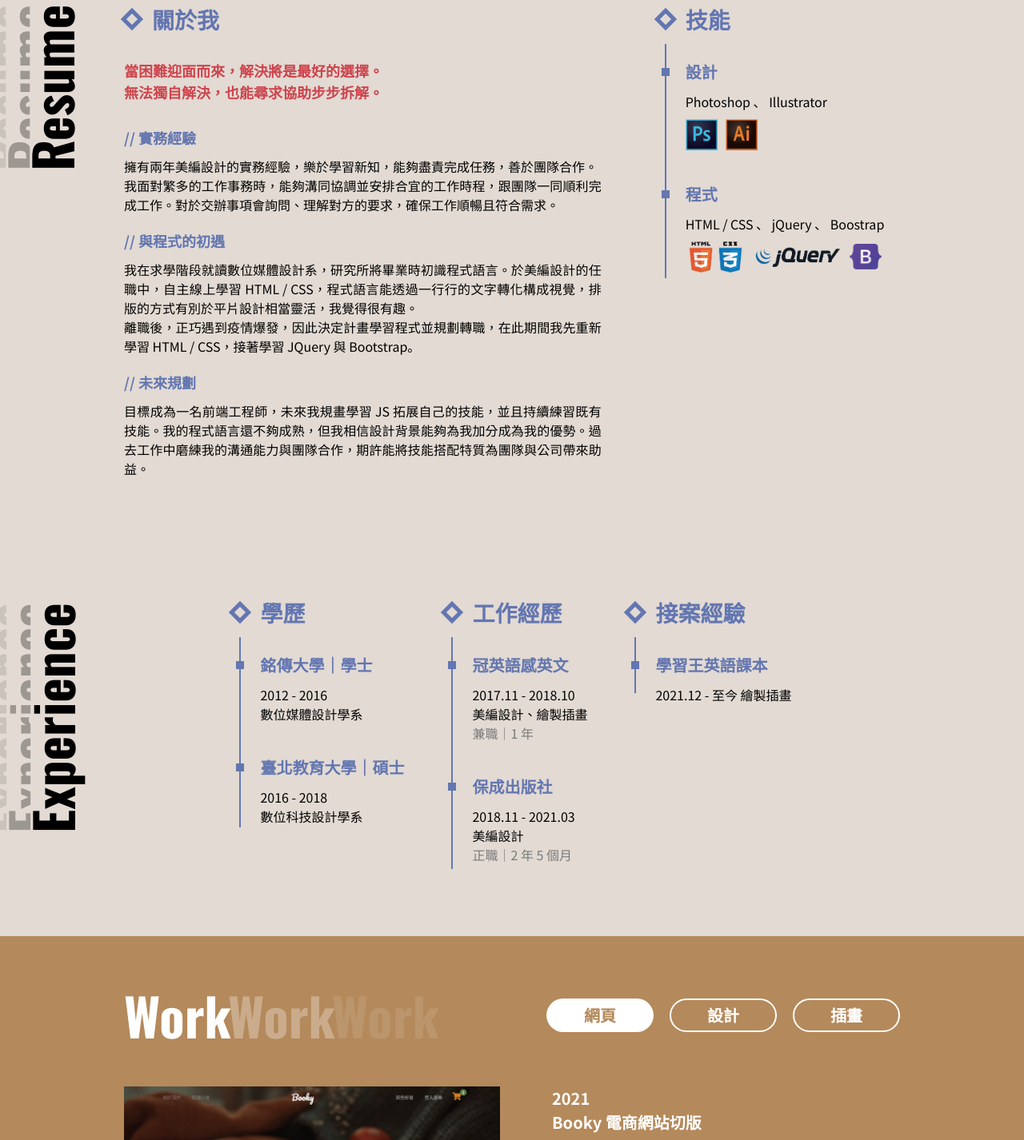
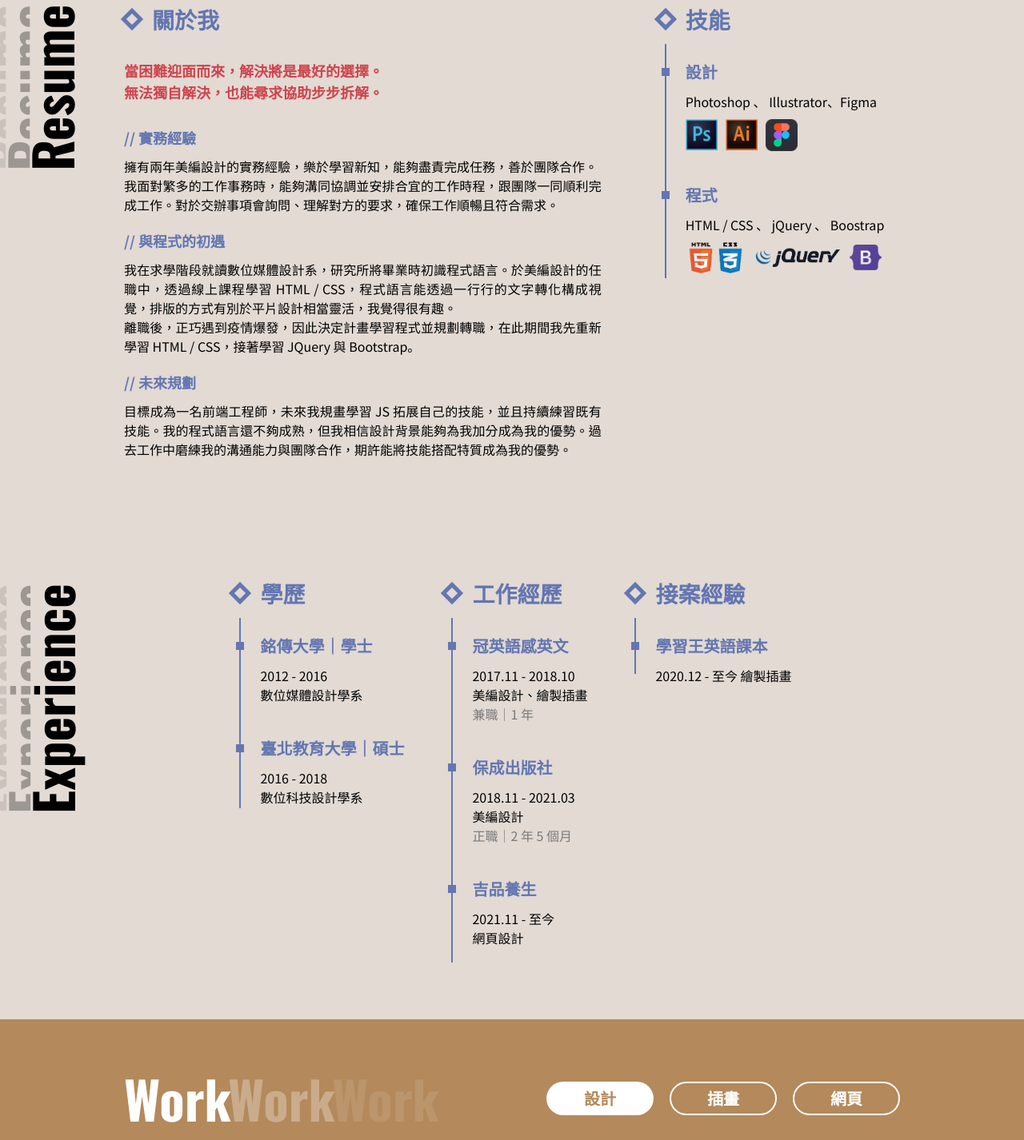
Before and after one commit to minnnn7716/profile-min-2021, a plain HTML site: page index.html in a window 1280 px wide. Shown: the part 895-2321 px from the top of the page at 80% size. Drawn offline with nearby package versions, Linux system fonts and the light colour scheme.

Commit message:
revise
1. 新增經歷
2. 修改文字內容
3. 更動作品排序

```diff
--- a/index.html
+++ b/index.html
@@ -131,7 +131,7 @@
             <div class="mb-4">
               <h6 class="text-secondary font-h6 font-bold mb-2">// 與程式的初遇</h6>
               <p class="text-justify">
-                <span class="d-pad-none">我在求學階段就讀數位媒體設計系，研究所將畢業時初識程式語言。</span>於美編設計的任職中，自主線上學習 HTML /
+                <span class="d-pad-none">我在求學階段就讀數位媒體設計系，研究所將畢業時初識程式語言。</span>於美編設計的任職中，透過線上課程學習 HTML /
                 CSS，<span class="d-pad-none">程式語言能透過一行行的文字轉化構成視覺，排版的方式有別於平片設計相當靈活，我覺得很有趣。<br></span>
                 離職後，正巧遇到疫情爆發，因此決定計畫學習程式並規劃轉職，在此期間我先重新學習 HTML / CSS，接著學習 JQuery 與 Bootstrap。
               </p>
@@ -140,7 +140,7 @@
               <h6 class="text-secondary font-h6 font-bold mb-2">// 未來規劃</h6>
               <p class="text-justify">
                 目標成為一名前端工程師，未來我規畫學習 JS
-                拓展自己的技能，並且持續練習既有技能。我的程式語言還不夠成熟，但我相信設計背景能夠為我加分成為我的優勢。過去工作中磨練我的溝通能力與團隊合作，期許能將技能搭配特質為團隊與公司帶來助益。
+                拓展自己的技能，並且持續練習既有技能。我的程式語言還不夠成熟，但我相信設計背景能夠為我加分成為我的優勢。過去工作中磨練我的溝通能力與團隊合作，期許能將技能搭配特質成為我的優勢。
               </p>
             </div>
           </div>
@@ -159,11 +159,12 @@
                   <h6 class="font-h5 text-secondary font-bold">設計</h6>
                 </div>
                 <div class="timeLine-content-infor ml-6">
-                  <p class="mb-2">Photoshop 、 Illustrator</p>
+                  <p class="mb-2">Photoshop 、 Illustrator、Figma</p>
                   <div class="d-flex">
                     <div><img class="mr-2" src="./images/skill-design-ps.png" alt="photoshop-icon" style="width: 40px;">
                     </div>
-                    <div><img src="./images/skill-design-ai.png" alt="illustrator-icon" style="width: 40px;"></div>
+                    <div><img class="mr-2" src="./images/skill-design-ai.png" alt="illustrator-icon" style="width: 40px;"></div>
+                    <div><img src="./images/skill-design-figma.png" alt="illustrator-icon" style="width: 40px;"></div>
                   </div>
                 </div>
               </div>
@@ -271,6 +272,18 @@
                     </p>
                   </div>
                 </div>
+                <div class="timeLine-content mb-8 mb-mob-3">
+                  <div class="timeLine-content-title d-flex align-items-center mb-2">
+                    <div class="timeLine-content-title-dot bg-secondary mr-4"></div>
+                    <h6 class="font-h5 text-secondary font-bold">吉品養生</h6>
+                  </div>
+                  <div class="timeLine-content-infor ml-6">
+                    <p class="mb-2">
+                      2021.11 - 至今<br>
+                      網頁設計<br>
+                    </p>
+                  </div>
+                </div>
               </div>
             </div>
             <!-- 接案經驗 -->
@@ -288,7 +301,7 @@
                   </div>
                   <div class="timeLine-content-infor ml-6">
                     <p class="mb-2">
-                      2021.12 - 至今
+                      2020.12 - 至今
                       繪製插畫
                     </p>
                   </div>
@@ -307,9 +320,9 @@
         <h2 class="gradualTitle-vertical font-en font-h1 font-bold text-white d-mob-none" data-title="Work">Work</h2>
         <h2 class="font-en font-h1 font-bold text-white d-none d-mob-block">Work</h2>
         <ul class="d-flex work-button">
-          <li class="work-button-code"><a href="#work-code" class="btn-white font-h5 mr-4 mr-mob-0 active">網頁</a></li>
-          <li class="work-button-design"><a href="#work-design" class="btn-white font-h5 mr-4 mr-mob-0">設計</a></li>
-          <li><a href="#work-illustrator" class="work-button-illustrator btn-white font-h5">插畫</a></li>
+          <li class="work-button-design"><a href="#work-design" class="btn-white font-h5 mr-4 mr-mob-0 active">設計</a></li>
+          <li><a href="#work-illustrator" class="work-button-illustrator btn-white font-h5 mr-4 mr-mob-0">插畫</a></li>
+          <li class="work-button-code"><a href="#work-code" class="btn-white font-h5">網頁</a></li>
         </ul>
       </div>
     </div>
```
Also changed, not shown: images/skill-design-figma.png (added).
